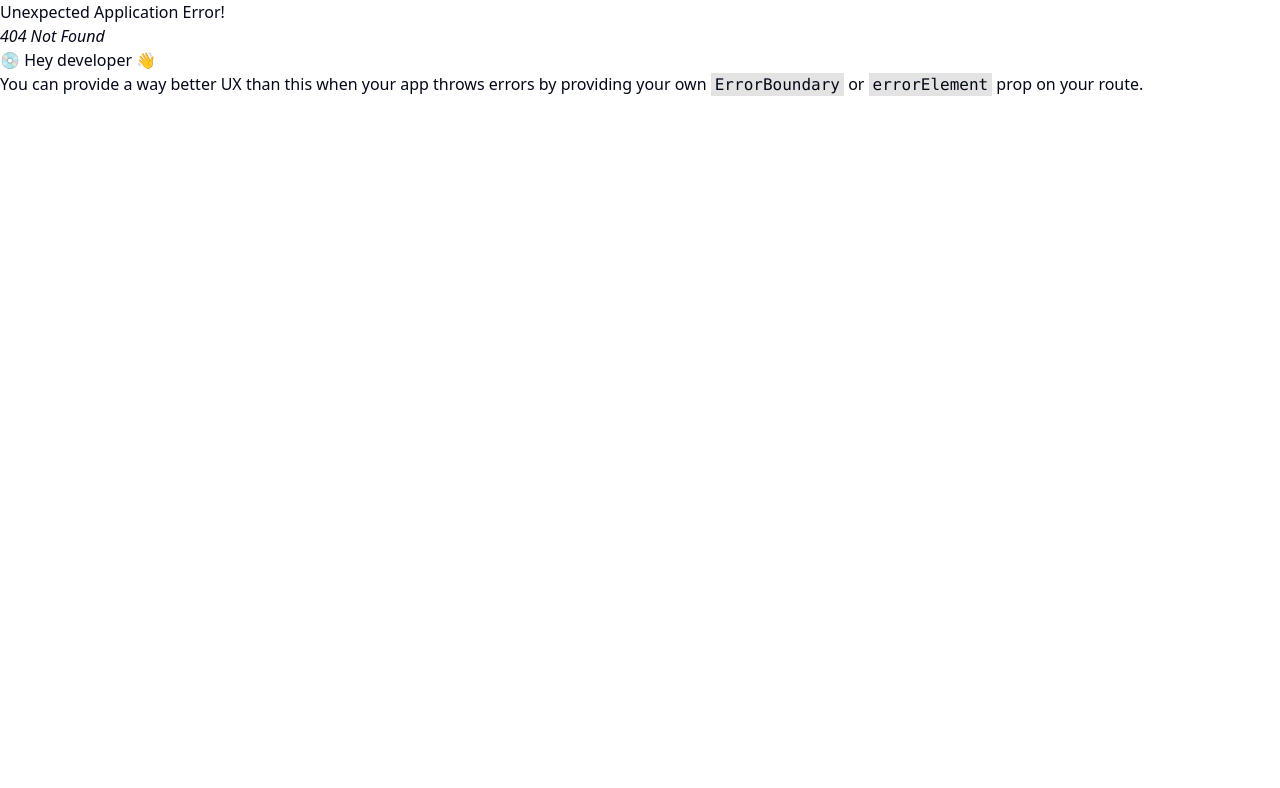
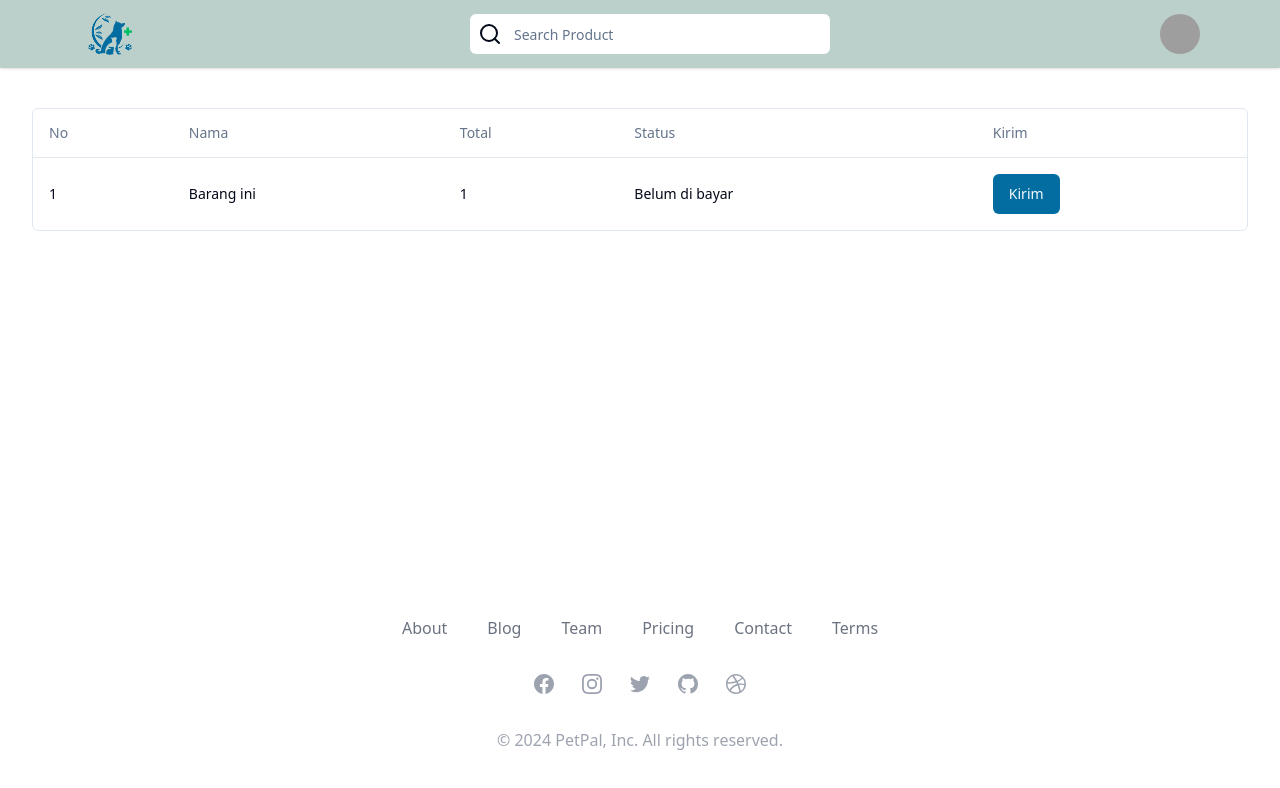
Before and after one commit to inaslathifah/PetPal-App, a React (Vite) app: page /admin/sales in a window 1280 px wide. Before the commit this address had no page. Shown: the top 788 px of the page. Built offline with nearby package versions, Linux system fonts and the light colour scheme; grey boxes are pictures that could not be loaded.

Commit message:
23-slicing-sales-history-admin

```diff
--- a/package.json
+++ b/package.json
@@ -19,6 +19,7 @@
     "@radix-ui/react-radio-group": "^1.1.3",
     "@radix-ui/react-select": "^2.0.0",
     "@radix-ui/react-slot": "^1.0.2",
+    "@tanstack/react-table": "^8.17.3",
     "axios": "^1.7.2",
     "class-variance-authority": "^0.7.0",
     "clsx": "^2.1.1",
--- /dev/null
+++ b/src/pages/admin/module/sales/data-table.tsx
@@ -0,0 +1,40 @@
+import {
+  Table,
+  TableBody,
+  TableCell,
+  TableHead,
+  TableHeader,
+  TableRow,
+} from "@/components/ui/table";
+import { Button } from "@/components/ui/button";
+
+const DataTable = () => {
+  return (
+    <div className="rounded-md border">
+      <Table>
+        <TableHeader>
+          <TableRow>
+            <TableHead>No</TableHead>
+            <TableHead>Nama</TableHead>
+            <TableHead>Total</TableHead>
+            <TableHead>Status</TableHead>
+            <TableHead>Kirim</TableHead>
+          </TableRow>
+        </TableHeader>
+        <TableBody>
+          <TableRow>
+            <TableCell>1</TableCell>
+            <TableCell>Barang ini</TableCell>
+            <TableCell>1</TableCell>
+            <TableCell>Belum di bayar</TableCell>
+            <TableCell>
+              <Button>Kirim</Button>
+            </TableCell>
+          </TableRow>
+        </TableBody>
+      </Table>
+    </div>
+  );
+};
+
+export default DataTable;
--- /dev/null
+++ b/src/pages/admin/module/sales/index.tsx
@@ -0,0 +1,14 @@
+import Layout from "@/components/layout";
+import DataTable from "./data-table";
+
+function Sales() {
+  return (
+    <Layout>
+      <div className="container mx-auto py-10">
+        <DataTable />
+      </div>
+    </Layout>
+  );
+}
+
+export default Sales;
--- a/src/routes/index.tsx
+++ b/src/routes/index.tsx
@@ -13,6 +13,7 @@ import AddEditProducts from "@/pages/admin/module/add-edit-product";
 import DetailDoctor from "@/pages/detail-doctor";
 import ClinicLists from "@/pages/clinic-lists";
 import ServiceRequests from "@/pages/admin/module/service-requests";
+import Sales from "@/pages/admin/module/sales";
 
 const App = () => {
   const router = createBrowserRouter([
@@ -71,6 +72,10 @@ const App = () => {
           path: "/admin/service-requests",
           element: <ServiceRequests />,
         },
+        {
+          path: "/admin/sales",
+          element: <Sales />,
+        },
       ],
     },
   ]);
```
Also changed, not shown: 1 other file (tests, documents, lock files or other folders).
